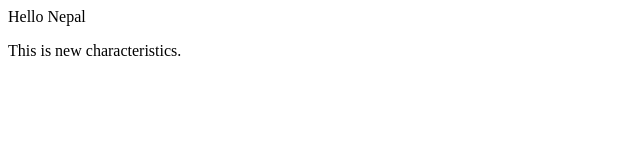
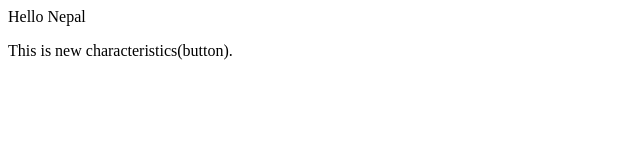
Before and after one commit to Abhi-sek-sth/LocalRepo, a plain HTML site: page index.html in a window 1280 px wide. Shown: the full height of the page, 0-640 px from the left. Drawn offline with Linux system fonts and the light colour scheme.

```diff
--- a/index.html
+++ b/index.html
@@ -1,2 +1,2 @@
 <p>Hello Nepal</p>
-<p>This is new characteristics.</p>
+<p>This is new characteristics(button).</p>
```
